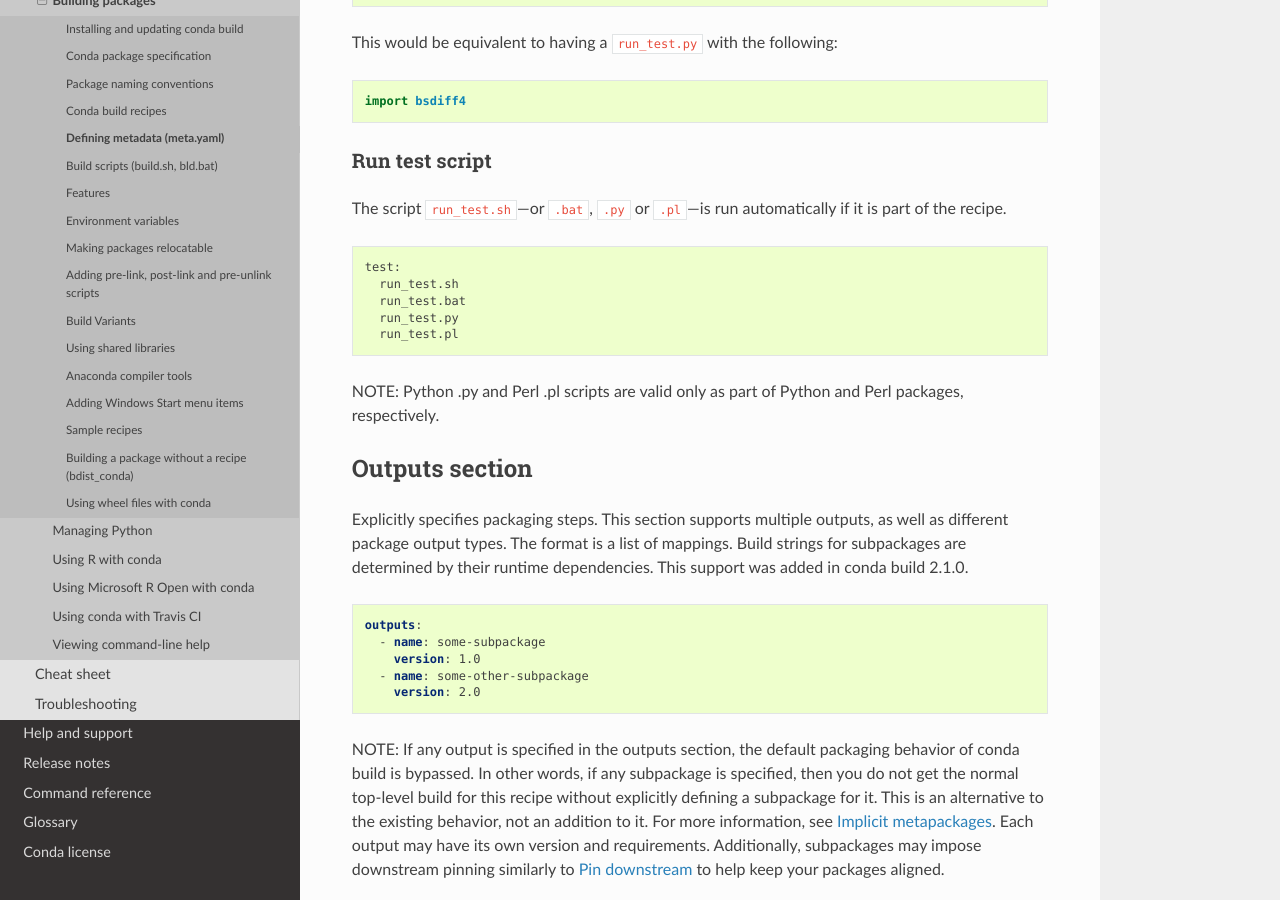
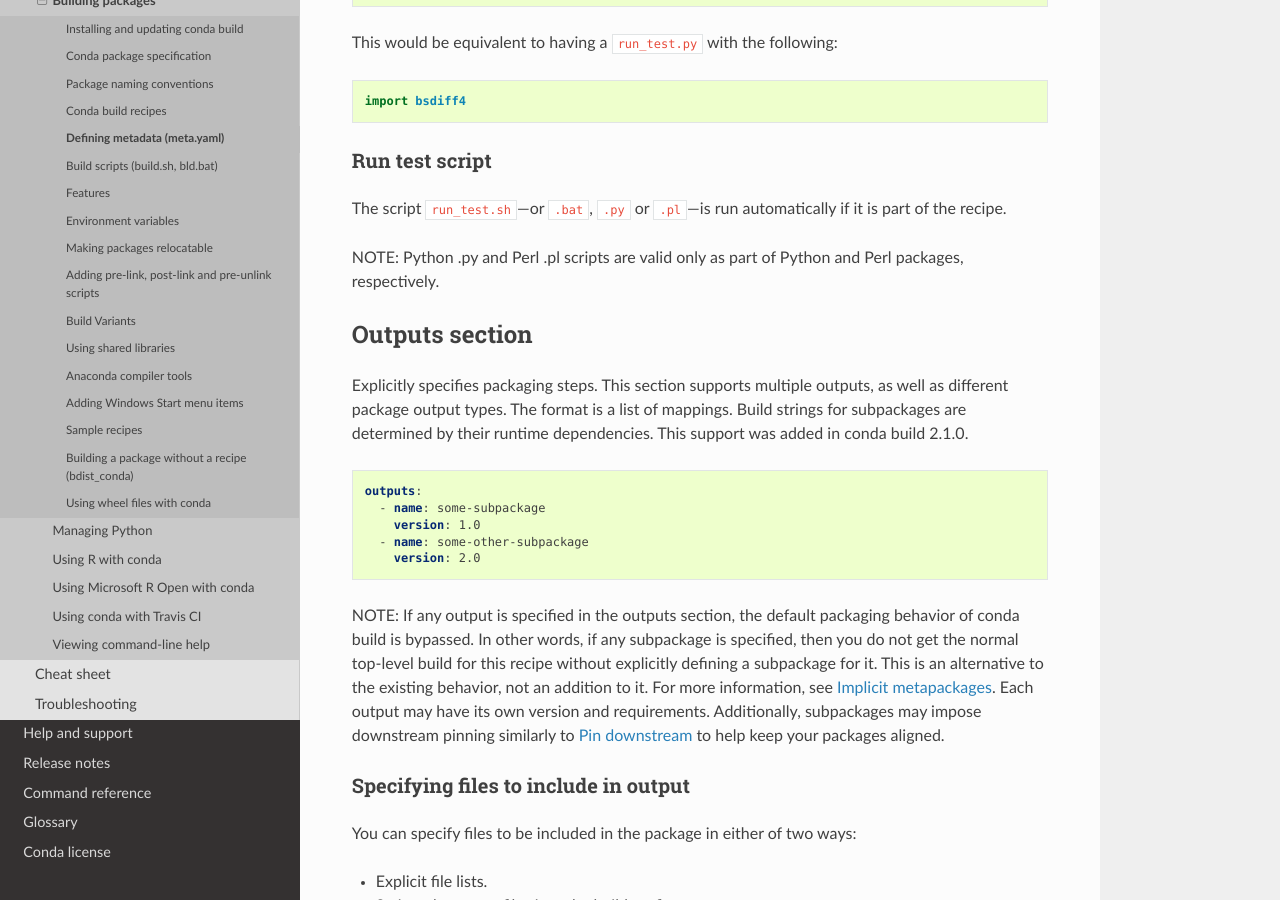
Before and after one commit to conda/conda-docs, a Sphinx documentation site: the page built from docs/source/user-guide/tasks/build-packages/define-metadata.rst, in a window 1280 px wide and 900 px high, scrolled down 15102 px. Built offline with Sphinx 7.4.7 and the Read the Docs theme 2.0.0, drawn with Linux system fonts in a browser that asks for light colours.

Commit message:
DOC: remove misleading docs on run_tests

```diff
--- a/docs/source/user-guide/tasks/build-packages/define-metadata.rst
+++ b/docs/source/user-guide/tasks/build-packages/define-metadata.rst
@@ -859,14 +859,6 @@ Run test script
 The script ``run_test.sh``---or ``.bat``, ``.py`` or
 ``.pl``---is run automatically if it is part of the recipe.
 
-.. code-block:: bash
-
-   test:
-     run_test.sh
-     run_test.bat
-     run_test.py
-     run_test.pl
-
 NOTE: Python .py and Perl .pl scripts are valid only
 as part of Python and Perl packages, respectively.
 
```
